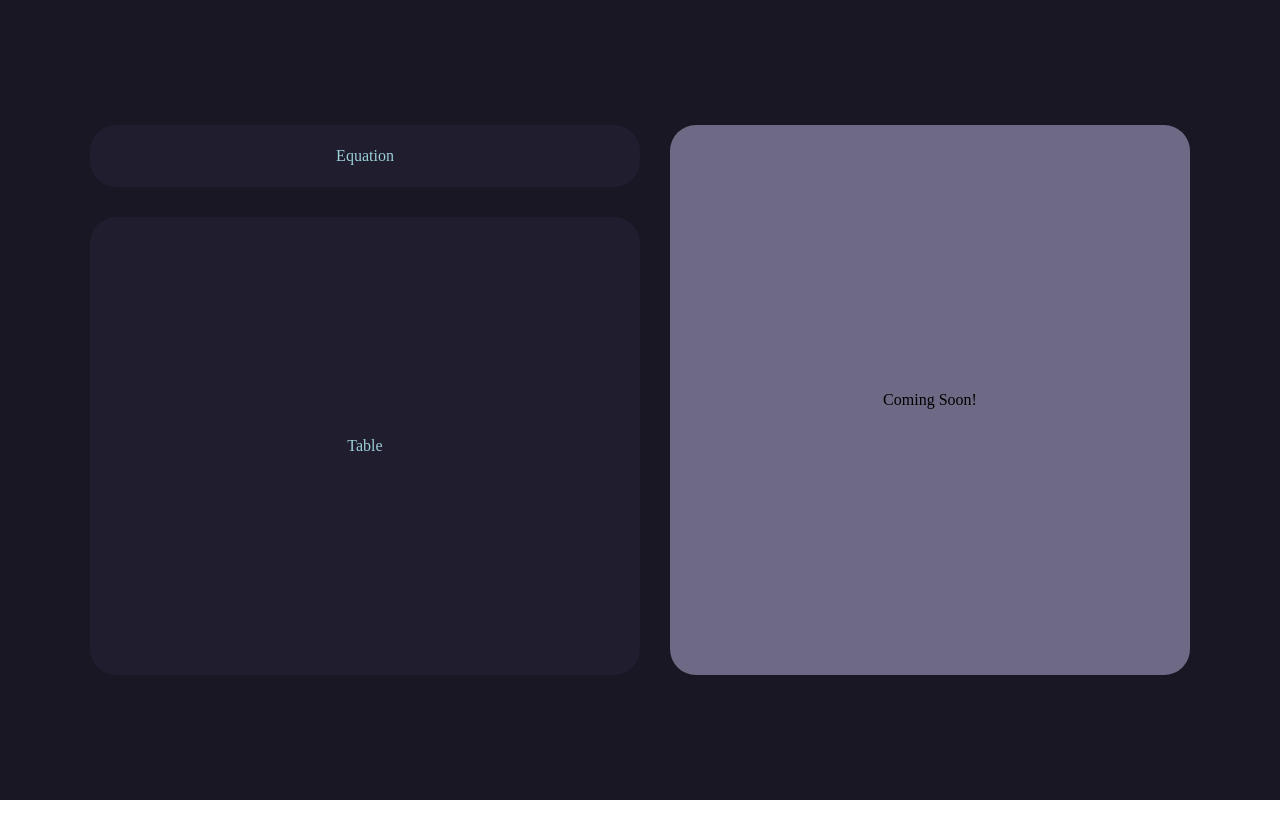
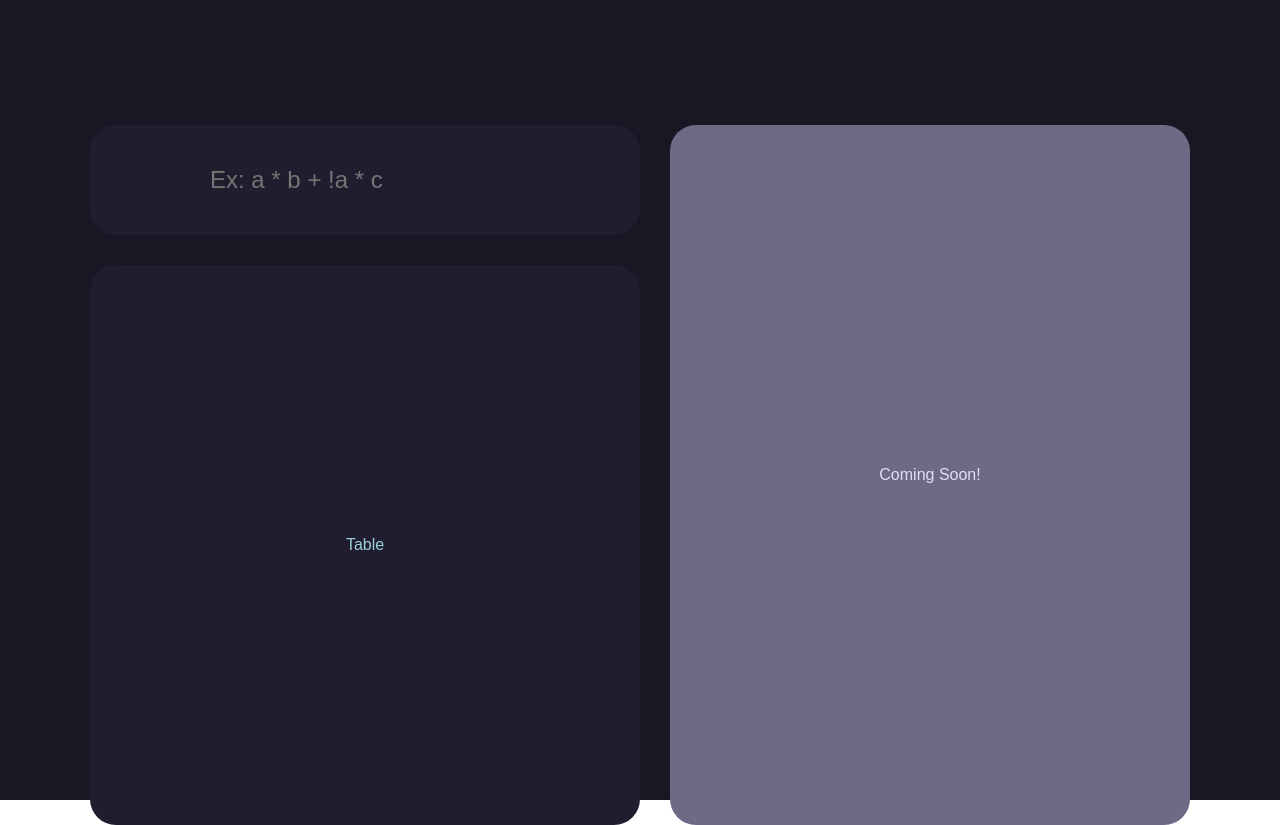
Before and after one commit to gckneip/Magi, a React (Create React App) app in the folder teste_cursorium2/: page / in a window 1280 px wide. Before the commit the page ends 800 px from the top, so only its background shows below. Built offline with nearby package versions, Linux system fonts and the light colour scheme.

Commit message:
FInalizando estilos do input de equacao

```diff
--- a/teste_cursorium2/src/board/Board.css
+++ b/teste_cursorium2/src/board/Board.css
@@ -4,6 +4,8 @@
     display: grid;
     grid-template-columns: 1fr 1fr;
     background-color: var(--rp-base);
+    color: var(--rp-text);
+    font-family: 'Jebrains', sans-serif;
 }
 
 .EquationDiv, .TableDiv{
@@ -23,7 +25,7 @@
 
 .Board1{
     display: grid;
-    grid-template-rows: 1fr 5fr;
+    grid-template-rows: 1fr 4fr;
     margin-right: 0px;
 }
 
--- a/teste_cursorium2/src/board/components/InputEquation/InputEquation.tsx
+++ b/teste_cursorium2/src/board/components/InputEquation/InputEquation.tsx
@@ -1,9 +1,10 @@
 import './styles/InputEquation.css';
 
 export default function InputEquation(){
-    return <>
-        <div className="InputEquation">
-            Equation
-        </div>
-    </>
+    return (
+        <input
+            className='InputEquation'
+            placeholder='Ex: a * b + !a * c'
+        />
+    );
 }
--- a/teste_cursorium2/src/board/components/InputEquation/styles/InputEquation.css
+++ b/teste_cursorium2/src/board/components/InputEquation/styles/InputEquation.css
@@ -1,5 +1,23 @@
 .InputEquation{
-  display: grid;
-  align-items: center;
-  color: var(--rp-foam);
+  margin:22px;
+  padding: 17px 23px 17px 23px;
+  background-color: var(--rp-surface);
+  grid-template-rows:auto;
+  border-radius: 5px;
+  border: solid var(--rp-surface) 2px;
+  color: var(--rp-text);
+  font-family: 'Jebrains', sans-serif;
+  font-size: 1.5rem;
 }
+.InputEquation:focus{
+  outline: none;
+  border: solid var(--rp-highlight-high) 2px;
+}
+
+.InputEquation::placeholder {
+  transition: opacity 0.3s ease;
+}
+
+.InputEquation:focus::placeholder {
+  opacity: 0; /* Hide the placeholder on focus */
+}
```
